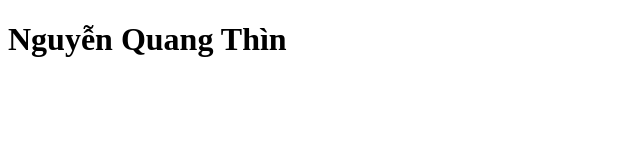
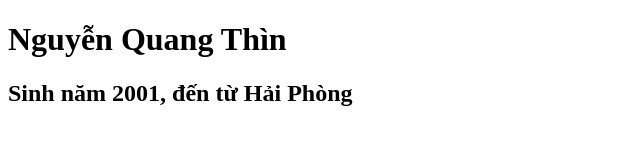
Before and after one commit to thinnq28/GitDocument, a plain HTML site: page index.html in a window 1280 px wide. Shown: the whole page, without its empty margins (0-640 px from the left). Drawn offline with Linux system fonts and the light colour scheme.

Commit message:
third commit

```diff
--- a/index.html
+++ b/index.html
@@ -8,5 +8,6 @@
 </head>
 <body>
     <h1>Nguyễn Quang Thìn</h1>
+    <h2>Sinh năm 2001, đến từ Hải Phòng</h2>
 </body>
 </html>
```
